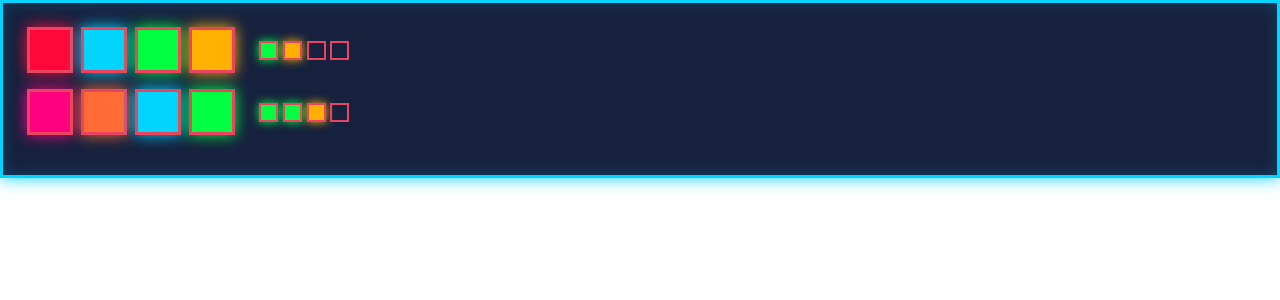
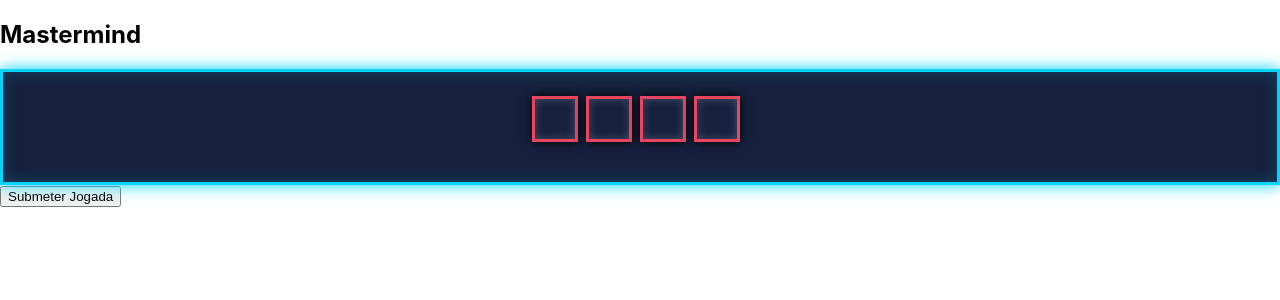
Before and after one commit to ligggght/Programacao-para-Web, a React (Create React App) app in the folder PW/mastermind/: page / in a window 1280 px wide. Shown: the top 300 px of the page. Built offline with nearby package versions, Linux system fonts and the light colour scheme.

Commit message:
wip: Pegs, Feedback, Board e Game em desenvolvimento

```diff
--- a/PW/mastermind/src/components/Board.css
+++ b/PW/mastermind/src/components/Board.css
@@ -1,5 +1,8 @@
 .mastermind-board {
+  display: flex;
   background: #16213e;
+  align-items: center;
+  flex-direction: column;
   padding: 1.5rem;
   border: 3px solid #00d4ff;
   box-shadow: 0 0 15px #00d4ff, inset 0 0 15px rgba(0, 212, 255, 0.2);
@@ -8,39 +11,8 @@
 
 .guess-row {
   display: flex;
+  flex-direction: row;
   align-items: center;
   margin-bottom: 1rem;
   gap: 0.5rem;
 }
-
-.peg {
-  width: 40px;
-  height: 40px;
-  border: 3px solid #e94560;
-  position: relative;
-  image-rendering: pixelated;
-  box-shadow: 0 0 10px currentColor, inset 0 0 10px rgba(255,255,255,0.2);
-}
-
-.peg.red { background: #ff073a; color: #ff073a; box-shadow: 0 0 15px #ff073a; }
-.peg.blue { background: #00d4ff; color: #00d4ff; box-shadow: 0 0 15px #00d4ff; }
-.peg.green { background: #00ff41; color: #00ff41; box-shadow: 0 0 15px #00ff41; }
-.peg.yellow { background: #ffb000; color: #ffb000; box-shadow: 0 0 15px #ffb000; }
-.peg.purple { background: #ff0080; color: #ff0080; box-shadow: 0 0 15px #ff0080; }
-.peg.orange { background: #ff6b35; color: #ff6b35; box-shadow: 0 0 15px #ff6b35; }
-
-.feedback {
-  margin-left: 1rem;
-  display: flex;
-  gap: 0.3rem;
-}
-
-.feedback-peg {
-  width: 15px;
-  height: 15px;
-  border: 2px solid #e94560;
-  image-rendering: pixelated;
-}
-
-.feedback-peg.correct { background: #00ff41; box-shadow: 0 0 10px #00ff41; }
-.feedback-peg.position { background: #ffb000; box-shadow: 0 0 10px #ffb000; }
--- a/PW/mastermind/src/components/Board.js
+++ b/PW/mastermind/src/components/Board.js
@@ -1,13 +1,18 @@
 import React from 'react';
 import './Board.css';
+import Peg from './Peg';
 
-function Board({ rows }) {
+function Board({ rows, onPegChange }) {
   return (
     <div className="mastermind-board">
       {rows.map((row, idx) => (
         <div key={idx} className="guess-row">
           {row.pegs.map((color, pegIdx) => (
-            <div key={pegIdx} className={`peg ${color}`}></div>
+            <Peg
+              key={pegIdx}
+              color={color}
+              onChange={newColor => onPegChange(idx, pegIdx, newColor)}
+            />
           ))}
           <div className="feedback">
             {row.feedback.map((type, fbIdx) => (
--- /dev/null
+++ b/PW/mastermind/src/components/FeedbackSelector.css
@@ -0,0 +1,16 @@
+.feedback {
+  margin-left: 1rem;
+  display: flex;
+  gap: 0.3rem;
+}
+
+.feedback-peg {
+  width: 15px;
+  height: 15px;
+  border: 2px solid #e94560;
+  image-rendering: pixelated;
+}
+
+.feedback-peg.correct { background: #00ff41; box-shadow: 0 0 10px #00ff41; }
+.feedback-peg.correctColorWrongPosition { background: #ffb000; box-shadow: 0 0 10px #ffb000; }
+.feedback-peg.wrong { background: #ff073a ; box-shadow: 0 0 10px #555; }
--- /dev/null
+++ b/PW/mastermind/src/components/FeedbackSelector.js
@@ -0,0 +1,78 @@
+import React, { useState } from 'react';
+import '../components/Board.css';
+
+const FEEDBACK_TYPES = [
+  { type: 'correct', label: '✓' },
+  { type: 'correctColorWrongPosition', label: '↔' },
+  { type: 'wrong', label: '✗' },
+  { type: '', label: '?' }
+];
+
+function FeedbackSelector({ initialFeedback, onSubmit }) {
+  const [feedback, setFeedback] = useState(initialFeedback);
+
+  function handleChange(idx, type) {
+    setFeedback(fb => fb.map((t, i) => (i === idx ? type : t)));
+  }
+
+  return (
+    <div style={{ display: 'flex', alignItems: 'center', gap: '0.5rem' }}>
+      {feedback.map((type, idx) => (
+        <FeedbackPeg
+          key={idx}
+          type={type}
+          onChange={newType => handleChange(idx, newType)}
+        />
+      ))}
+      <button onClick={() => onSubmit(feedback)}>Submeter Feedback</button>
+    </div>
+  );
+}
+
+function FeedbackPeg({ type, onChange }) {
+  const [showMenu, setShowMenu] = useState(false);
+
+  return (
+    <div style={{ position: 'relative', display: 'inline-block' }}>
+      <div
+        className={`feedback-peg${type ? ' ' + type : ''}`}
+        style={{ cursor: 'pointer' }}
+        onClick={() => setShowMenu(true)}
+      ></div>
+      {showMenu && (
+        <div
+          style={{
+            position: 'absolute',
+            top: '110%',
+            left: '50%',
+            transform: 'translateX(-50%)',
+            background: '#222',
+            border: '2px solid #00d4ff',
+            borderRadius: '8px',
+            padding: '0.5rem',
+            zIndex: 10,
+            display: 'flex',
+            gap: '0.5rem'
+          }}
+        >
+          {FEEDBACK_TYPES.map(fb => (
+            <button
+              key={fb.type}
+              className={`feedback-peg${fb.type ? ' ' + fb.type : ''}`}
+              style={{ width: 20, height: 20, borderRadius: '50%', border: 'none', cursor: 'pointer' }}
+              onClick={() => {
+                onChange(fb.type);
+                setShowMenu(false);
+              }}
+              title={fb.label}
+            >
+              {fb.label}
+            </button>
+          ))}
+        </div>
+      )}
+    </div>
+  );
+}
+
+export default FeedbackSelector;
--- /dev/null
+++ b/PW/mastermind/src/components/Peg.css
@@ -0,0 +1,16 @@
+/* pegs são as peças/pinos colocados pelo jogador */
+.peg {
+  width: 40px;
+  height: 40px;
+  border: 3px solid #e94560;
+  position: relative;
+  image-rendering: pixelated;
+  box-shadow: 0 0 10px currentColor, inset 0 0 10px rgba(255,255,255,0.2);
+}
+
+.peg.red { background: #ff073a; color: #ff073a; box-shadow: 0 0 15px #ff073a; }
+.peg.blue { background: #00d4ff; color: #00d4ff; box-shadow: 0 0 15px #00d4ff; }
+.peg.green { background: #00ff41; color: #00ff41; box-shadow: 0 0 15px #00ff41; }
+.peg.yellow { background: #ffb000; color: #ffb000; box-shadow: 0 0 15px #ffb000; }
+.peg.purple { background: #ff0080; color: #ff0080; box-shadow: 0 0 15px #ff0080; }
+.peg.orange { background: #ff6b35; color: #ff6b35; box-shadow: 0 0 15px #ff6b35; }
--- /dev/null
+++ b/PW/mastermind/src/components/Peg.js
@@ -0,0 +1,68 @@
+import React, { useState, useRef, useEffect } from 'react';
+import './Peg.css';
+
+const COLORS = ['red', 'blue', 'green', 'yellow', 'purple', 'orange'];
+
+function Peg({ color, onChange }) {
+  const [showMenu, setShowMenu] = useState(false);
+  const menuRef = useRef(null);
+
+  // Fecha o menu se clicar fora dele
+  useEffect(() => {
+    function handleClickOutside(event) {
+      if (menuRef.current && !menuRef.current.contains(event.target)) {
+        setShowMenu(false);
+      }
+    }
+    if (showMenu) {
+      document.addEventListener('mousedown', handleClickOutside);
+    }
+    return () => {
+      document.removeEventListener('mousedown', handleClickOutside);
+    };
+  }, [showMenu]);
+
+  return (
+    <div style={{ position: 'relative', display: 'inline-block' }}>
+      <div
+        className={`peg${color ? ' ' + color : ''}`}
+        onClick={() => {setShowMenu(true);}}
+        style={{ cursor: !color ? 'pointer' : 'default' }}
+      >
+        {!color && ''}
+      </div>
+      {showMenu && (
+        <div
+          ref={menuRef}
+          style={{
+            position: 'absolute',
+            top: '110%',
+            left: '50%',
+            transform: 'translateX(-50%)',
+            background: '#222',
+            border: '2px solid #00d4ff',
+            borderRadius: '8px',
+            padding: '0.5rem',
+            zIndex: 10,
+            display: 'flex',
+            gap: '0.5rem',
+          }}
+        >
+          {COLORS.map(c => (
+            <button
+              key={c}
+              className={`peg ${c}`}
+              style={{ width: 30, height: 30, borderRadius: '50%', border: 'none', cursor: 'pointer' }}
+              onClick={() => {
+                onChange(c);
+                setShowMenu(false);
+              }}
+            />
+          ))}
+        </div>
+      )}
+    </div>
+  );
+}
+
+export default Peg;
--- a/PW/mastermind/src/index.js
+++ b/PW/mastermind/src/index.js
@@ -1,18 +1,14 @@
 import React from 'react';
 import ReactDOM from 'react-dom/client';
 import './index.css';
-import App from './App';
 import reportWebVitals from './reportWebVitals';
 
-import Board from './components/Board';
+import Game from './pages/Game';
 
 const root = ReactDOM.createRoot(document.getElementById('root'));
 root.render(
   <React.StrictMode>
-    <Board rows={[
-      { pegs: ['red', 'blue', 'green', 'yellow'], feedback: ['correct', 'position', '', ''] },
-      { pegs: ['purple', 'orange', 'blue', 'green'], feedback: ['correct', 'correct', 'position', ''] },
-    ]}/>
+    <Game />
   </React.StrictMode>
 );
 
--- a/PW/mastermind/src/pages/Game.js
+++ b/PW/mastermind/src/pages/Game.js
@@ -1,18 +1,84 @@
-import React from 'react';
+import React, { useState } from 'react';
 import Board from '../components/Board';
+import FeedbackSelector from '../components/FeedbackSelector';
 
 function Game() {
-  // Exemplo de dados para o tabuleiro
-  const rows = [
-    { pegs: ['red', 'blue', 'green', 'yellow'], feedback: ['correct', 'position', '', ''] },
-    { pegs: ['purple', 'orange', 'blue', 'green'], feedback: ['correct', 'correct', 'position', ''] },
-    // Adicione mais linhas conforme necessário
-  ];
+  const [rows, setRows] = useState([
+    { pegs: [null, null, null, null], feedback: ['', '', '', ''] }
+  ]);
+  const [awaitingFeedback, setAwaitingFeedback] = useState(false);
+
+  function addGuess(newGuess) {
+    setRows(rows => [
+      // mantém todas as jogadas anteriores, exceto a última (linha de edição)
+      ...rows.slice(0, -1),
+      newGuess,
+      // adiciona uma nova linha vazia para edição
+      { pegs: [null, null, null, null], feedback: ['', '', '', ''] }
+    ]);
+    setAwaitingFeedback(true); // Agora espera o feedback
+  }
+
+  function addFeedback(newFeedback, guessIndex) {
+    setRows(rows =>
+      rows.map((row, idx) =>
+        idx === guessIndex
+          ? { ...row, feedback: newFeedback }
+          : row
+      )
+    );
+    setAwaitingFeedback(false); // Libera para próxima jogada
+
+    if (rows.length === 13) {
+      console.log('Jogo encerrado! Número máximo de jogadas atingido.');
+    }
+  }
 
   return (
     <div>
-      <h2>Mastermind - Jogo</h2>
-      <Board rows={rows} />
+      <h2>Mastermind</h2>
+      <Board
+        rows={rows}
+        onPegChange={(rowIdx, pegIdx, newColor) => {
+          // Só permite alterar pegs se não estiver aguardando feedback e for a linha de edição
+          if (!awaitingFeedback && rowIdx === rows.length - 1) {
+            setRows(rows =>
+              rows.map((row, idx) =>
+                idx === rowIdx
+                  ? {
+                      ...row,
+                      pegs: row.pegs.map((c, i) => (i === pegIdx ? newColor : c))
+                    }
+                  : row
+              )
+            );
+          }
+        }}
+      />
+      {/* Só mostra botão de submeter jogada se não estiver aguardando feedback */}
+      {!awaitingFeedback && (
+        <button
+          onClick={() => {
+            const editingRow = rows[rows.length - 1];
+            addGuess({
+              pegs: editingRow.pegs,
+              feedback: ['', '', '', ''],
+            });
+          }}
+        >
+          Submeter Jogada
+        </button>
+      )}
+
+      {/* Só mostra botão de feedback se estiver aguardando feedback */}
+      {awaitingFeedback && (
+        <FeedbackSelector
+          initialFeedback={rows[rows.length - 2].feedback}
+          onSubmit={newFeedback => {
+            addFeedback(newFeedback, rows.length - 2);
+          }}
+        />
+      )}
     </div>
   );
 }
```
